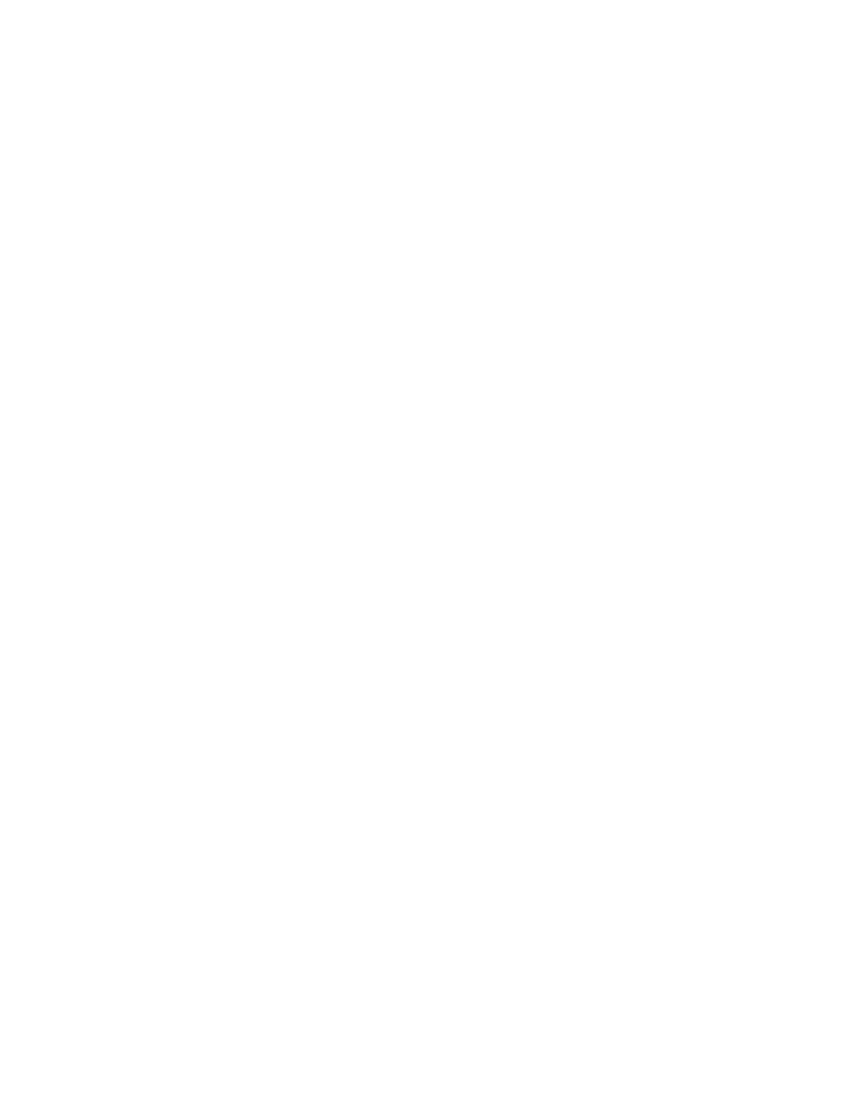
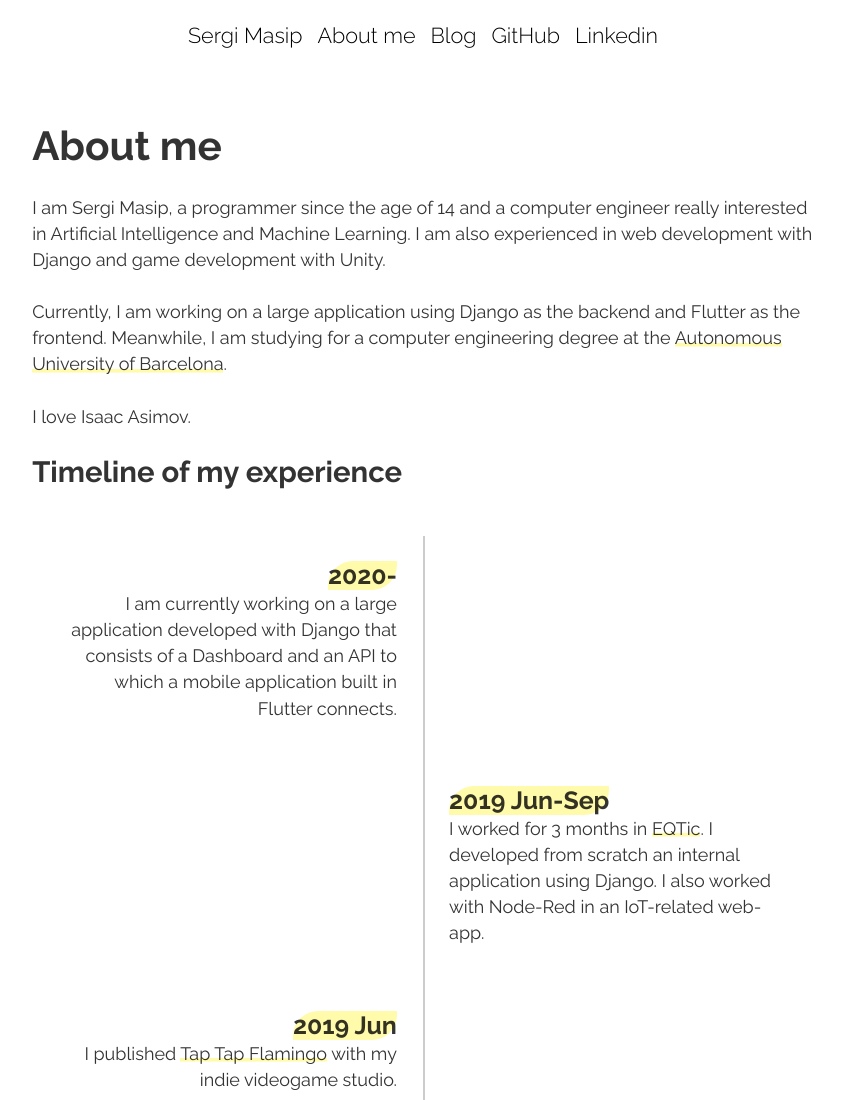
Before and after one commit to Atenrev/personal-website, a Gatsby site: page /about in a window 1280 px wide. Before the commit this address had no page. Shown: the top 1100 px of the page, without its empty margins (217-1059 px from the left). Before the commit the page ends 800 px from the top, so only its background shows below. Built offline with nearby package versions, Linux system fonts and the light colour scheme; Gatsby itself is replaced by a stand-in of ours; a small style sheet from the web is missing.

Commit message:
About me page added

```diff
--- a/gatsby-config.js
+++ b/gatsby-config.js
@@ -5,6 +5,7 @@ module.exports = {
     description: `The personal website for Sergi Masip, a computer engineer from Barcelona, Spain.`,
     author: `@Atenrev`,
     siteUrl: `https://sergimasip.com`,
+    email: `hello@sergimasip.com`,
   },
   plugins: [
     `gatsby-plugin-react-helmet`,
--- a/src/components/header.js
+++ b/src/components/header.js
@@ -7,6 +7,8 @@ const Content = styled.div`
   max-width: 860px;
   padding: 1rem 1.0875rem;
   font-size: 1.2rem;
+  text-align: center;
+  line-height: 2rem;
 `
 
 const NavLink = styled(Link)`
@@ -52,7 +54,8 @@ const Header = ({ siteTitle }) => (
     <Content>
       <p>
         <HomeLink to="/">{siteTitle}</HomeLink>
-        <NavLink to="/blog">Blog</NavLink>
+        <NavLink to="/about/">About me</NavLink>
+        <NavLink to="/blog/">Blog</NavLink>
         <NavLink href="https://github.com/Atenrev">
           GitHub
         </NavLink>
--- a/src/components/landing-bio.js
+++ b/src/components/landing-bio.js
@@ -36,6 +36,7 @@ const LandingBio = () => (
           siteMetadata {
             title
             subtitle
+            email
           }
         }
       }
@@ -45,7 +46,7 @@ const LandingBio = () => (
         <Container>
           <NameHeader>{data.site.siteMetadata.title}</NameHeader>
           <Description>{data.site.siteMetadata.subtitle}</Description>
-          <a href="mailto:hello@sergimasip.com">hello@sergimasip.com</a>
+          <a href={`mailto:` + data.site.siteMetadata.email}>{data.site.siteMetadata.email}</a>
         </Container>
       </OuterContainer>
     )}
--- a/src/components/layout.css
+++ b/src/components/layout.css
@@ -22,6 +22,29 @@ section,
 summary {
   display: block;
 }
+
+main a {
+  text-decoration: none;
+  position: relative;
+
+  background-image: linear-gradient(
+    rgba(255, 250, 150, 0.8),
+    rgba(255, 250, 150, 0.8)
+  );
+  background-repeat: no-repeat;
+  background-size: 100% 0.2em;
+  background-position: 0 88%;
+  transition: background-size 0.25s ease-in;
+}
+
+main a:hover {
+  background-size: 100% 88%;
+}
+
+main a > code:hover {
+  text-decoration: underline;
+}
+
 audio,
 canvas,
 progress,
@@ -631,3 +654,43 @@ a::selection {
     font-size: 100%;
   }
 }
+
+.container {
+  margin: 0 auto;
+  max-width: 860px;
+  padding: 1.45rem 1.0875rem;
+}
+
+.timeline {
+  position: relative;
+  width: 100%;
+  margin: 48px 0;
+}
+
+.timeline::before {
+  content: '';
+  position: absolute;
+  left: 50%;
+  width: 2px;
+  height: 100%;
+  background: hsla(0, 0%, 0%, 0.2);
+}
+
+.timeline li {
+  list-style: none;
+  position: relative;
+  width: 50%;
+  padding: 1.45rem;
+}
+
+.timeline li:nth-child(odd) {
+  float: left;
+  text-align: right;
+  clear: both;
+}
+
+.timeline li:nth-child(even) {
+  float: right;
+  text-align: left;
+  clear: both;
+}
--- a/src/content/computer-vision-fruit-classification.md
+++ b/src/content/computer-vision-fruit-classification.md
@@ -2,7 +2,7 @@
 title: "Fresh and rotten apples classification"
 date: "2020-12-17"
 draft: false
-path: "/blog/computer-vision-fruit-classification"
+path: "/blog/computer-vision-fruit-classification/"
 ---
 In this post, we are going to implement different algorithms to classify images of fruits into two categories: fresh and rotten.
 
--- a/src/content/hello-world.md
+++ b/src/content/hello-world.md
@@ -2,7 +2,7 @@
 title: "Hello World"
 date: "2021-02-21"
 draft: false
-path: "/blog/hello-world"
+path: "/blog/hello-world/"
 ---
 Hello, world, and welcome to my personal website. I am a computer engineer located in Barcelona, Catalonia, passionate about Artificial Intelligence, computation, and making our species better.
 
--- /dev/null
+++ b/src/pages/about.js
@@ -0,0 +1,87 @@
+import React from "react"
+import styled from "@emotion/styled"
+
+import Layout from "../components/layout"
+import SEO from "../components/seo"
+
+const Separator = styled.div`
+  clear: both;
+`
+
+const MarkedH3 = styled.h3`
+  display: inline;
+  border-radius: 1em 0 1em 0;
+  background-color: rgba(255, 250, 150, 0.8);
+`
+
+const TimeLineItemContent = styled.div`
+
+`
+
+const AboutPage = () => (
+    <Layout>
+        <SEO
+            title="Home"
+            description="I am Sergi Masip, a programmer since the age of 14 and a computer engineer really interested in Artificial Intelligence and Machine Learning."
+            keywords={['sergi', 'masip', 'sergi masip', 'about', 'uab', 'universitat', 'autonoma', 'barcelona', 'eqtic', 'eqt', 'nicolau copernic', 'student', 'computer engineer', 'videogame', 'unity', 'django', 'web developer']}
+        />
+        <div className="container">
+            <h1>About me</h1>
+            <p>
+            I am Sergi Masip, a programmer since the age of 14 and a computer engineer really interested in Artificial Intelligence and Machine Learning.
+            I am also experienced in web development with Django and game development with Unity.
+            <br></br><br></br>
+            Currently, I am working on a large application using Django as the backend and Flutter as the frontend.
+            Meanwhile, I am studying for a computer engineering degree at the <a href="https://www.uab.cat/">Autonomous University of Barcelona</a>.
+            <br></br><br></br>I love Isaac Asimov.
+            </p>
+            <h2>Timeline of my experience</h2>
+            <ul className="timeline">
+                <TimeLineItem>
+                    <MarkedH3>2020-</MarkedH3>
+                    <p>I am currently working on a large application developed with Django that consists of a Dashboard and an API to which a mobile application built in Flutter connects.</p>
+                </TimeLineItem>
+                <TimeLineItem>
+                    <MarkedH3>2019 Jun-Sep</MarkedH3>
+                    <p>I worked for 3 months in <a href="https://eqtic.net/">EQTic</a>. I developed from scratch an internal application using Django. I also worked with Node-Red in an IoT-related web-app.</p>
+                </TimeLineItem>
+                <TimeLineItem>
+                    <MarkedH3>2019 Jun</MarkedH3>
+                    <p>I published <a href='https://humaninputs.itch.io/taptapflamingo'>Tap Tap Flamingo</a> with my indie videogame studio.</p>
+                </TimeLineItem>
+                <TimeLineItem>
+                    <MarkedH3>2018 Dic</MarkedH3>
+                    <p>I published <a href='https://humaninputs.itch.io/fingerit'>FINGERIT</a> with my indie videogame studio.</p>
+                </TimeLineItem>
+                <TimeLineItem>
+                    <MarkedH3>2018 Nov</MarkedH3>
+                    <p>I published <a href='https://humaninputs.itch.io/hackterm'>HACKTERM</a> with my indie videogame studio.</p>
+                </TimeLineItem>
+                <TimeLineItem>
+                    <MarkedH3>2018-2022</MarkedH3>
+                    <p>I started my computer engineering studies at <a href="https://www.uab.cat/">UAB (Universitat Autònoma de Barcelona)</a>.</p>
+                </TimeLineItem>
+                <TimeLineItem>
+                    <MarkedH3>2017 Oct - 2018 Sep</MarkedH3>
+                    <p>I worked for 1 year in <a href="https://eqtic.net/">EQTic</a> developing web and IoT-related applications using technologies such as Java, Spring, Django, Node-Red, NodeJS, and ExpressJS.</p>
+                </TimeLineItem>
+                <TimeLineItem>
+                    <MarkedH3>2016-2018</MarkedH3>
+                    <p>I graduated from <a href="https://copernic.cat/">Nicolau Copèrnic</a> with a CFGS in Cross-platform Application Development.</p>
+                </TimeLineItem>
+                <Separator />
+            </ul>
+        </div>
+    </Layout>
+)
+
+export default AboutPage
+function TimeLineItem({ children }) {
+    return (
+        <li>
+            <TimeLineItemContent>
+                {children}
+            </TimeLineItemContent>
+        </li>
+    )
+}
--- a/src/pages/index.js
+++ b/src/pages/index.js
@@ -6,7 +6,10 @@ import SEO from "../components/seo"
 
 const IndexPage = () => (
   <Layout>
-    <SEO title="Home" keywords={['software', 'data', 'web', 'engineer', 'developer', 'machine learning', 'artifical intelligence', 'unity']} />
+    <SEO
+    title="Home"
+    keywords={['sergi', 'masip', 'sergi masip', 'software', 'data', 'web', 'engineer', 'developer', 'machine learning', 'artifical intelligence', 'unity']}
+    />
     <LandingBio />
   </Layout>
 )
--- a/src/templates/blog-post.js
+++ b/src/templates/blog-post.js
@@ -29,26 +29,7 @@ const HeaderDate = styled.h3`
 
 // STYLE THE TAGS INSIDE THE MARKDOWN HERE
 const MarkdownContent = styled.div`
-  a {
-    text-decoration: none;
-    position: relative;
 
-    background-image: linear-gradient(
-      rgba(255, 250, 150, 0.8),
-      rgba(255, 250, 150, 0.8)
-    );
-    background-repeat: no-repeat;
-    background-size: 100% 0.2em;
-    background-position: 0 88%;
-    transition: background-size 0.25s ease-in;
-    &:hover {
-      background-size: 100% 88%;
-    }
-  }
-
-  a > code:hover {
-    text-decoration: underline;
-  }
 `
 
 export default ({ data }) => {
```
Also changed, not shown: src/pages/blog.js (+6 -8 lines).
